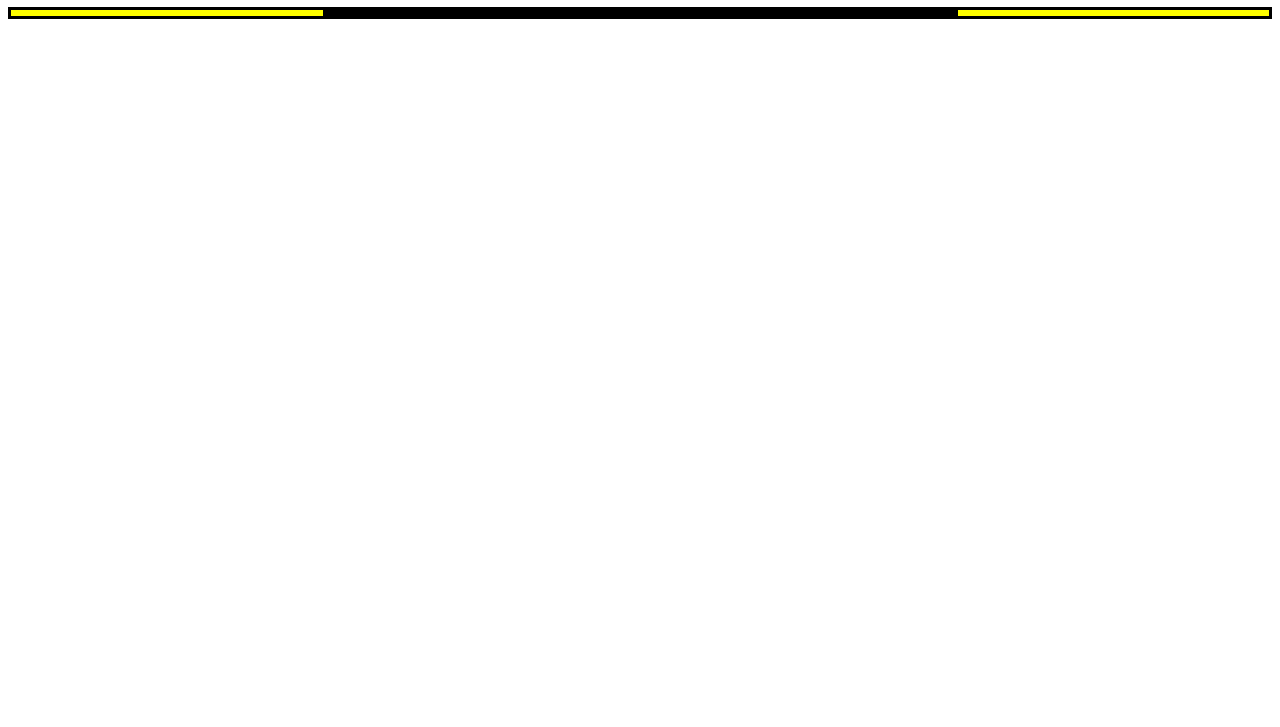
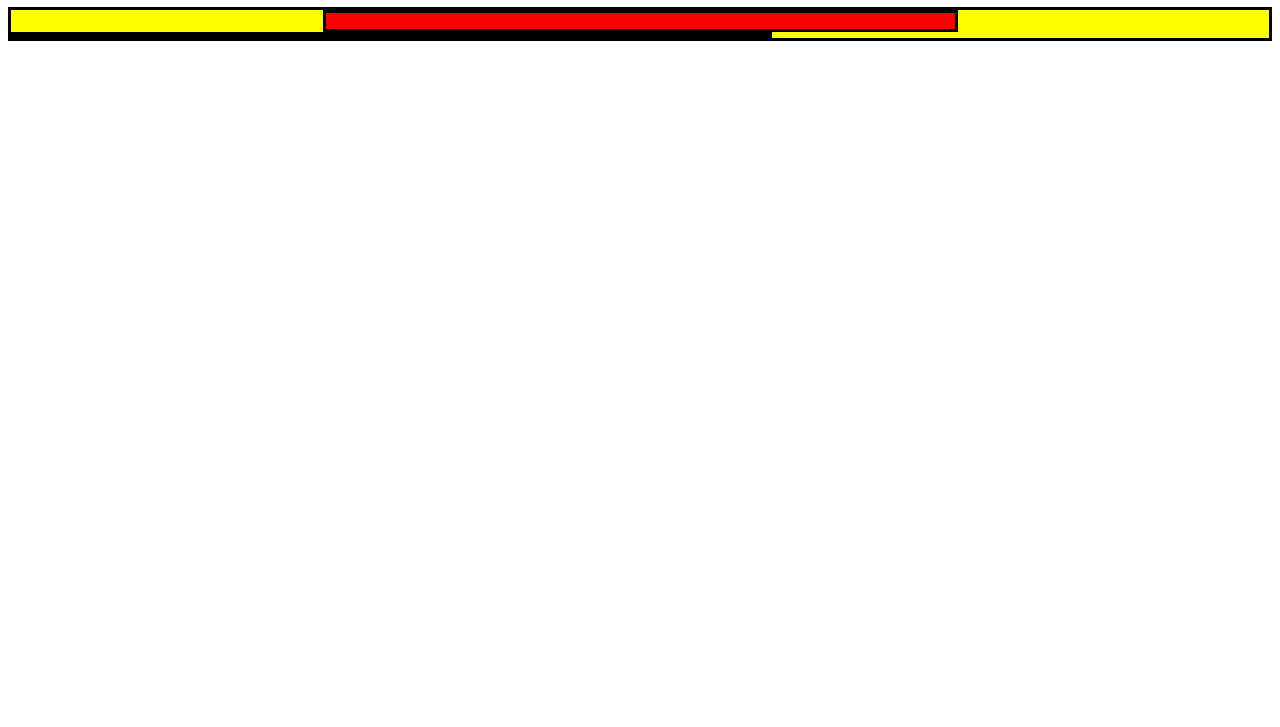
Before and after one commit to camiloLelis/trybe-exercises-, a plain HTML site: page exercises/5_2/index.html in a window 1280 px wide. Shown: the part 73-800 px from the top of the page. Drawn offline with Linux system fonts and the light colour scheme.

Commit message:
exercicio bloco 5.2 requi.4 e 5

```diff
--- a/exercises/5_2/index.html
+++ b/exercises/5_2/index.html
@@ -75,6 +75,14 @@
      elemnt3.className = 'center-content';
      element.appendChild(elemnt3);
 
+     // exercicios 4;
+     let element4= document.createElement('p');
+     elemnt3.appendChild(element4);
+
+     // exercicio 5 ;
+     let element5= document.createElement('div');
+     element5.className = 'left-content';
+     element.appendChild(element5);
 
     </script>
   </body>
```
